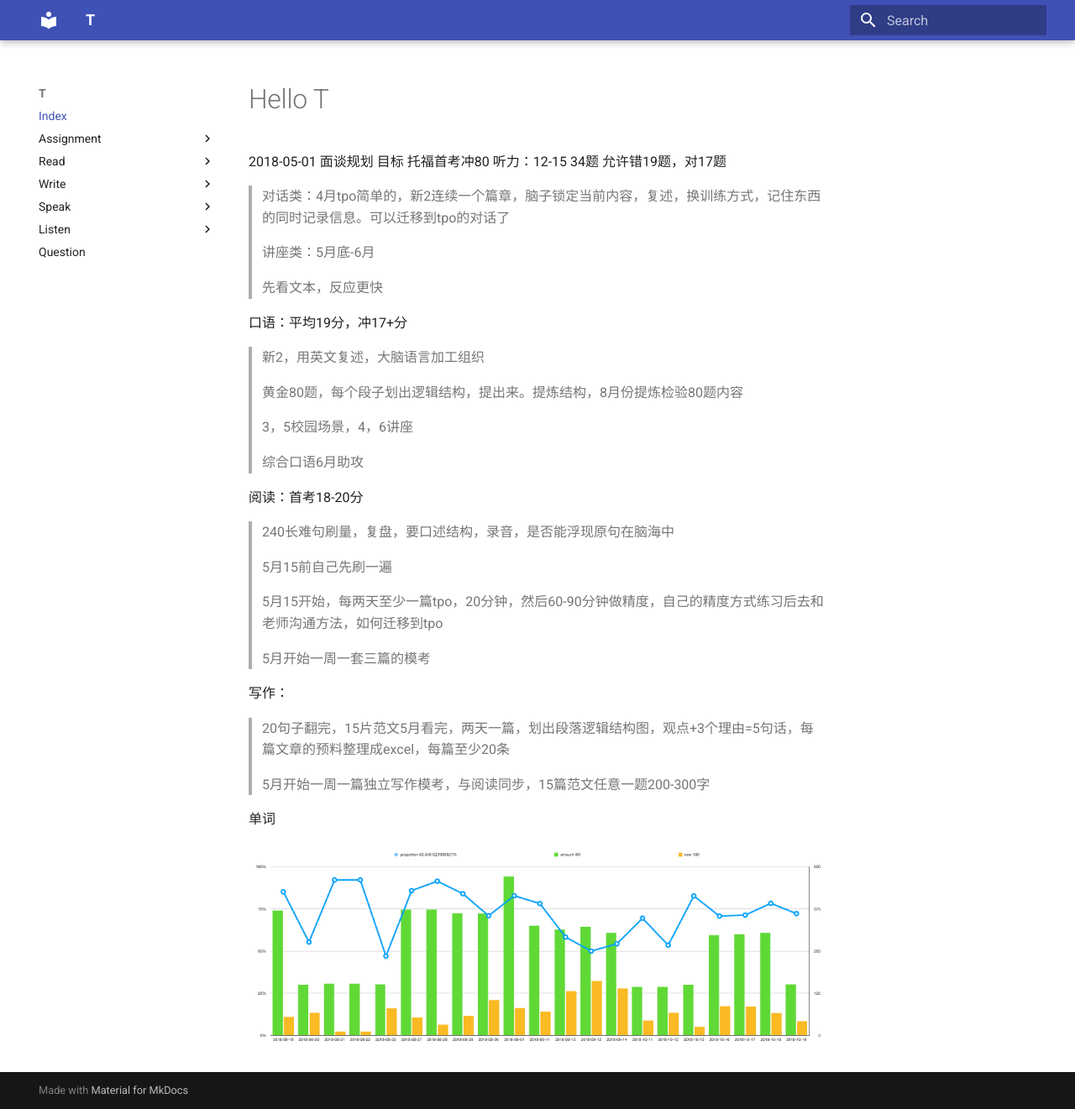
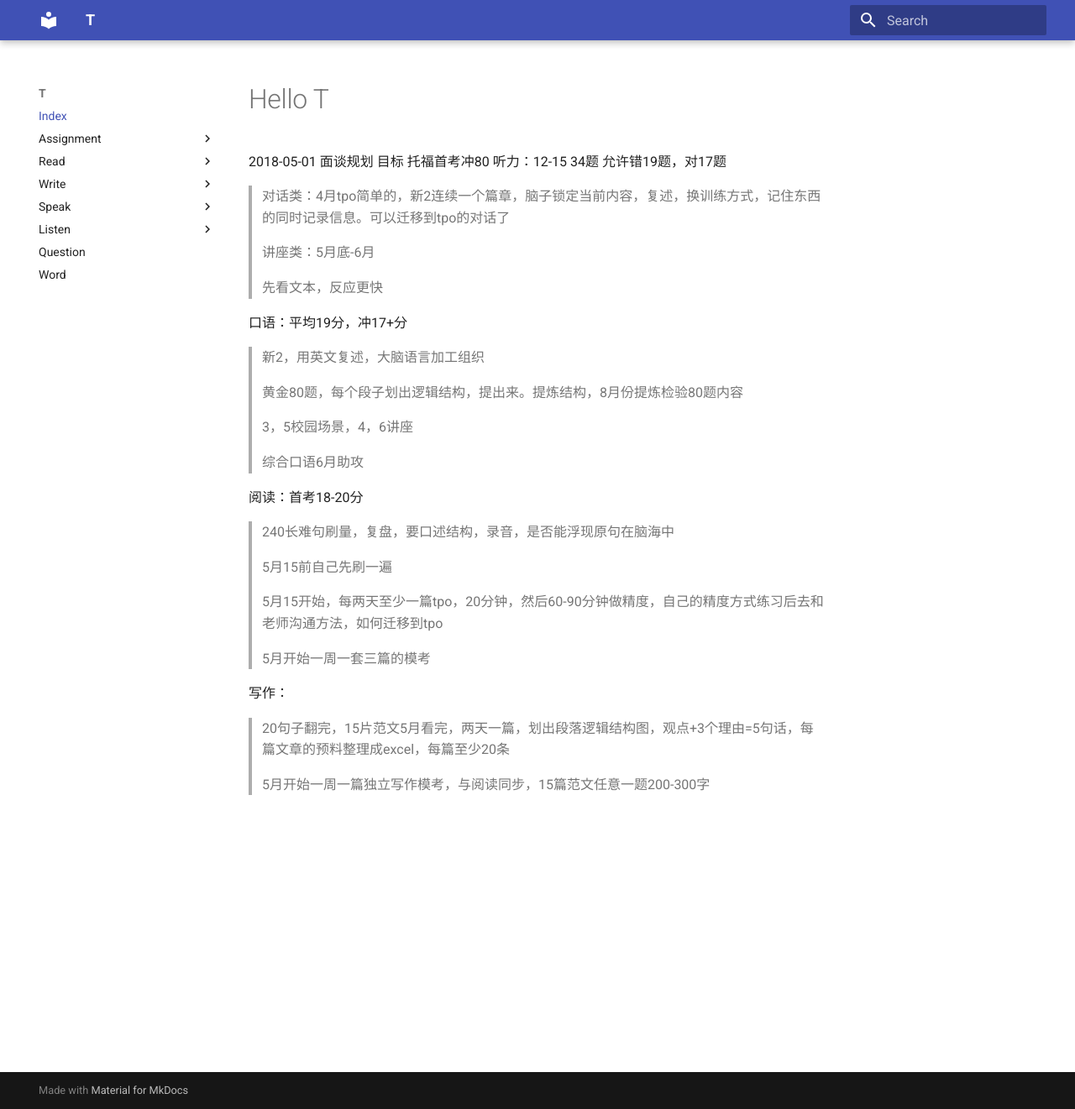
Before and after one commit to katyushaQ/t, an MkDocs documentation site: the page built from docs/index.md, in a window 1280 px wide and 1321 px high. Shown: the whole window at 84% size. Built offline with MkDocs 1.6.1 and Material for MkDocs 9.7.7, drawn with Linux system fonts in a browser that asks for light colours; old or Windows-style settings are respelled for this version of MkDocs.

Commit message:
word-comparison.png 添加单词对比图, word.md 添加单词页面, mkdocs.yml 添加word.md, index.md 擅长单词图

```diff
--- a/docs/index.md
+++ b/docs/index.md
@@ -36,7 +36,3 @@
 > 20句子翻完，15片范文5月看完，两天一篇，划出段落逻辑结构图，观点+3个理由=5句话，每篇文章的预料整理成excel，每篇至少20条
 
 > 5月开始一周一篇独立写作模考，与阅读同步，15篇范文任意一题200-300字
-
-单词
-
-![word-statistic](../images/word-statistic.png)
--- a/mkdocs.yml
+++ b/mkdocs.yml
@@ -68,6 +68,7 @@
 
 - Question: question.md
 
+- Word: word.md
 
 # - Word:
 #     - 短语: word/phrase.md
```
Also changed, not shown: docs/word.md (added, +3 -0 lines), docs/images/word-comparison.png (added).
